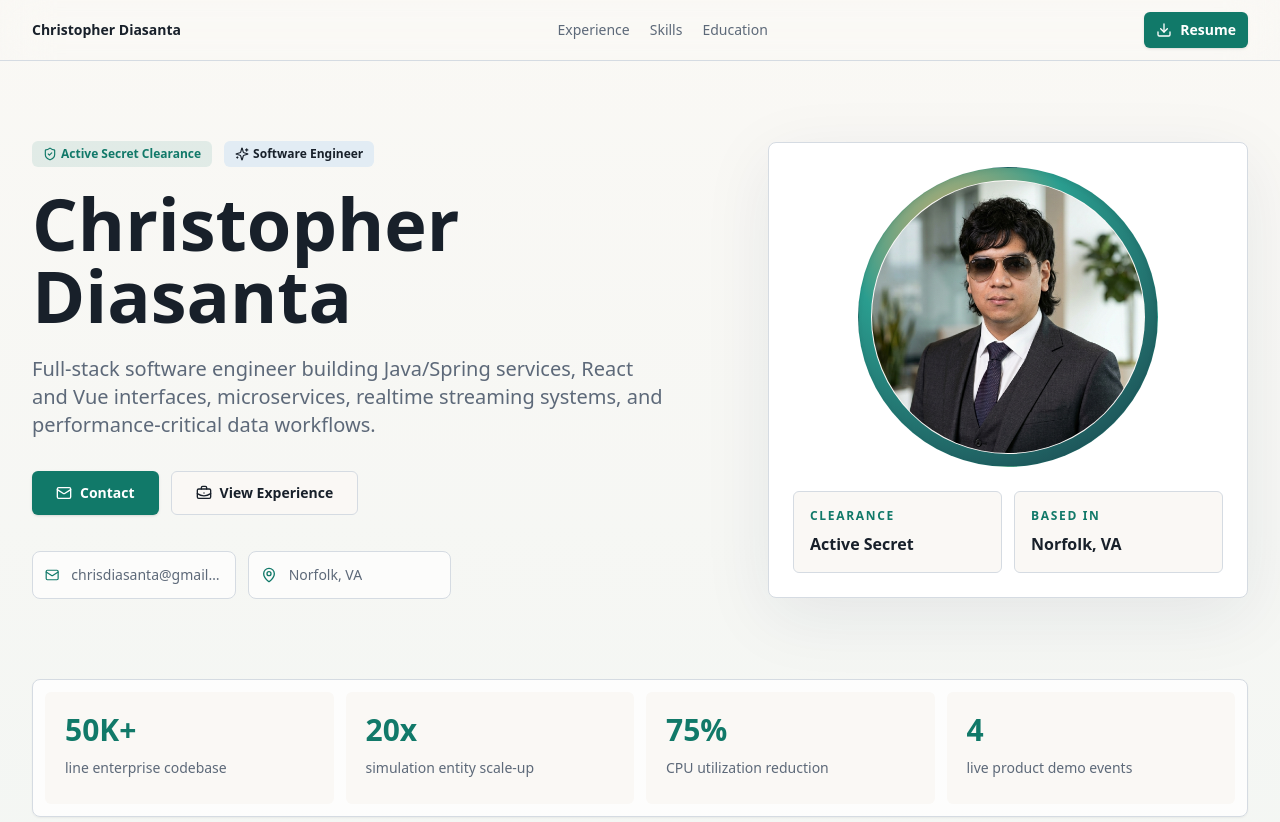
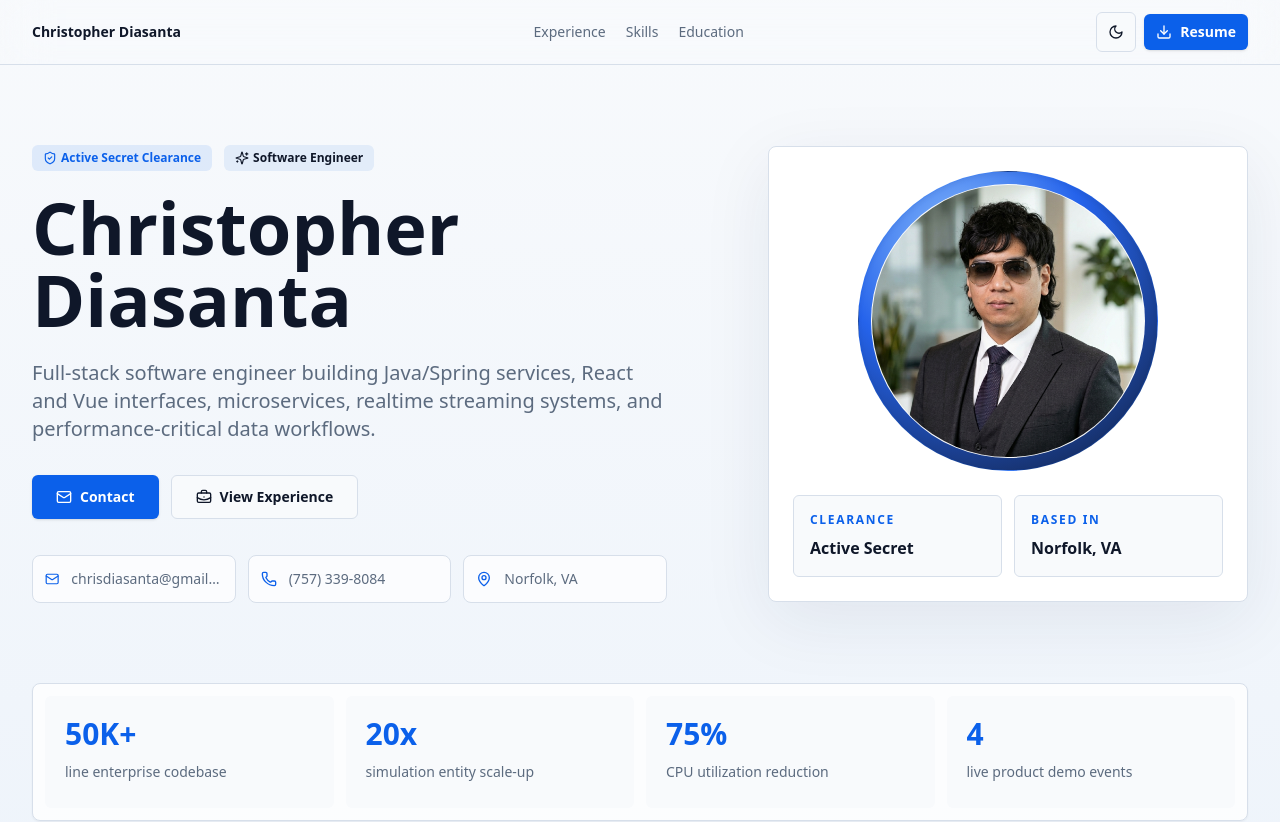
Before and after one commit to GeneralTaoChikn/GeneralTaoChikn.github.io, a Next.js app: page / in a window 1280 px wide. Shown: the top 822 px of the page. Built offline with nearby package versions, Linux system fonts and the light colour scheme.

Commit message:
changed color to blue and added dark mode

```diff
--- a/app/globals.css
+++ b/app/globals.css
@@ -4,26 +4,54 @@
 
 @layer base {
   :root {
-    --background: 42 33% 97%;
-    --foreground: 215 28% 13%;
+    color-scheme: light;
+    --background: 214 45% 98%;
+    --foreground: 222 47% 11%;
     --card: 0 0% 100%;
-    --card-foreground: 215 28% 13%;
+    --card-foreground: 222 47% 11%;
     --popover: 0 0% 100%;
-    --popover-foreground: 215 28% 13%;
-    --primary: 171 76% 27%;
+    --popover-foreground: 222 47% 11%;
+    --primary: 217 91% 48%;
     --primary-foreground: 0 0% 100%;
-    --secondary: 205 44% 92%;
-    --secondary-foreground: 215 28% 13%;
-    --muted: 210 27% 94%;
-    --muted-foreground: 214 13% 42%;
-    --accent: 30 92% 58%;
-    --accent-foreground: 215 28% 13%;
+    --secondary: 214 65% 93%;
+    --secondary-foreground: 222 47% 11%;
+    --muted: 214 48% 94%;
+    --muted-foreground: 215 16% 43%;
+    --accent: 199 89% 48%;
+    --accent-foreground: 222 47% 11%;
     --destructive: 0 84% 60%;
     --destructive-foreground: 0 0% 98%;
-    --border: 210 19% 86%;
-    --input: 210 19% 86%;
-    --ring: 171 76% 27%;
+    --border: 214 32% 88%;
+    --input: 214 32% 88%;
+    --ring: 217 91% 48%;
+    --shell-mid: 212 64% 94%;
+    --shell-end: 218 55% 96%;
     --radius: 0.5rem;
+  }
+
+  .dark {
+    color-scheme: dark;
+    --background: 222 47% 8%;
+    --foreground: 213 31% 91%;
+    --card: 222 47% 11%;
+    --card-foreground: 213 31% 91%;
+    --popover: 222 47% 11%;
+    --popover-foreground: 213 31% 91%;
+    --primary: 213 94% 68%;
+    --primary-foreground: 222 47% 8%;
+    --secondary: 217 33% 18%;
+    --secondary-foreground: 213 31% 91%;
+    --muted: 217 33% 16%;
+    --muted-foreground: 215 20% 72%;
+    --accent: 199 89% 58%;
+    --accent-foreground: 222 47% 8%;
+    --destructive: 0 72% 51%;
+    --destructive-foreground: 0 0% 98%;
+    --border: 217 33% 22%;
+    --input: 217 33% 22%;
+    --ring: 213 94% 68%;
+    --shell-mid: 221 45% 10%;
+    --shell-end: 224 54% 13%;
   }
 
   * {
@@ -42,6 +70,6 @@
 
   .resume-shell {
     background:
-      linear-gradient(180deg, hsl(var(--background)) 0%, #eef4f2 54%, #f7f2e8 100%);
+      linear-gradient(180deg, hsl(var(--background)) 0%, hsl(var(--shell-mid)) 54%, hsl(var(--shell-end)) 100%);
   }
 }
--- a/app/layout.tsx
+++ b/app/layout.tsx
@@ -13,7 +13,23 @@ export default function RootLayout({
   children: React.ReactNode;
 }>) {
   return (
-    <html lang="en" className="scroll-smooth">
+    <html lang="en" className="scroll-smooth" suppressHydrationWarning>
+      <head>
+        <script
+          dangerouslySetInnerHTML={{
+            __html: `
+              try {
+                const storedTheme = localStorage.getItem("theme");
+                const prefersDark = window.matchMedia("(prefers-color-scheme: dark)").matches;
+                const theme = storedTheme || (prefersDark ? "dark" : "light");
+                document.documentElement.classList.toggle("dark", theme === "dark");
+              } catch {
+                /* Ignore unavailable storage or media-query APIs. */
+              }
+            `,
+          }}
+        />
+      </head>
       <body className="min-h-screen bg-background font-sans antialiased">{children}</body>
     </html>
   );
--- a/app/page.tsx
+++ b/app/page.tsx
@@ -1,6 +1,7 @@
 "use client";
 
 import Image from "next/image";
+import { useEffect, useState } from "react";
 import { motion } from "framer-motion";
 import {
   BriefcaseBusiness,
@@ -8,8 +9,11 @@ import {
   GraduationCap,
   Mail,
   MapPin,
+  Moon,
+  Phone,
   ShieldCheck,
   Sparkles,
+  Sun,
 } from "lucide-react";
 import { Badge } from "@/components/ui/badge";
 import { Button } from "@/components/ui/button";
@@ -28,6 +32,12 @@ const contact = [
     value: "chrisdiasanta@gmail.com",
     href: "mailto:chrisdiasanta@gmail.com",
     icon: Mail,
+  },
+  {
+    label: "Phone",
+    value: "(757) 339-8084",
+    href: "tel:+17573398084",
+    icon: Phone,
   },
   {
     label: "Location",
@@ -80,40 +90,15 @@ const skillGroups = [
   },
   {
     title: "Languages",
-    skills: [
-      "Java",
-      "Scala",
-      "Python",
-      "TypeScript",
-      "JavaScript",
-      "SQL",
-      "C#",
-      "C++",
-    ],
+    skills: ["Java", "Scala", "Python", "TypeScript", "JavaScript", "SQL", "C#", "C++"],
   },
   {
     title: "Frameworks",
-    skills: [
-      "Spring Boot",
-      "Spring Data JPA",
-      "Hibernate",
-      "Vue.js",
-      "React",
-      "D3.js",
-    ],
+    skills: ["Spring Boot", "Spring Data JPA", "Hibernate", "Vue.js", "React", "D3.js"],
   },
   {
     title: "Data & DevOps",
-    skills: [
-      "Apache Kafka",
-      "Protocol Buffers",
-      "Docker",
-      "Maven",
-      "Nginx",
-      "Git",
-      "Postman",
-      "CI/CD",
-    ],
+    skills: ["Apache Kafka", "Protocol Buffers", "Docker", "Maven", "Nginx", "Git", "Postman", "CI/CD"],
   },
   {
     title: "Platforms",
@@ -141,10 +126,26 @@ const fadeUp = {
   animate: { opacity: 1, y: 0 },
 };
 
-const assetPath = (path: string) =>
-  `${process.env.NEXT_PUBLIC_BASE_PATH || ""}${path}`;
+const assetPath = (path: string) => `${process.env.NEXT_PUBLIC_BASE_PATH || ""}${path}`;
+
+type Theme = "light" | "dark";
 
 export default function Home() {
+  const [theme, setTheme] = useState<Theme>("light");
+
+  useEffect(() => {
+    setTheme(document.documentElement.classList.contains("dark") ? "dark" : "light");
+  }, []);
+
+  const toggleTheme = () => {
+    setTheme((currentTheme) => {
+      const nextTheme = currentTheme === "dark" ? "light" : "dark";
+      document.documentElement.classList.toggle("dark", nextTheme === "dark");
+      localStorage.setItem("theme", nextTheme);
+      return nextTheme;
+    });
+  };
+
   return (
     <main className="resume-shell min-h-screen overflow-hidden">
       <header className="sticky top-0 z-50 border-b bg-background/88 backdrop-blur-xl">
@@ -163,33 +164,35 @@ export default function Home() {
               Education
             </a>
           </div>
-          <Button asChild size="sm">
-            <a
-              href={assetPath("/Diasanta_Resume.pdf")}
-              target="_blank"
-              rel="noreferrer"
+          <div className="flex items-center gap-2">
+            <Button
+              type="button"
+              variant="outline"
+              size="icon"
+              onClick={toggleTheme}
+              aria-label={`Switch to ${theme === "dark" ? "light" : "dark"} mode`}
+              title={`Switch to ${theme === "dark" ? "light" : "dark"} mode`}
             >
-              <Download />
-              Resume
-            </a>
-          </Button>
+              {theme === "dark" ? <Sun /> : <Moon />}
+            </Button>
+            <Button asChild size="sm">
+              <a href={assetPath("/Diasanta_Resume.pdf")} target="_blank" rel="noreferrer">
+                <Download />
+                Resume
+              </a>
+            </Button>
+          </div>
         </nav>
       </header>
 
-      <section
-        id="top"
-        className="mx-auto grid max-w-7xl gap-10 px-4 py-12 sm:px-6 md:py-16 lg:grid-cols-[1.08fr_0.92fr] lg:px-8 lg:py-20"
-      >
+      <section id="top" className="mx-auto grid max-w-7xl gap-10 px-4 py-12 sm:px-6 md:py-16 lg:grid-cols-[1.08fr_0.92fr] lg:px-8 lg:py-20">
         <motion.div
           className="flex flex-col justify-center"
           initial="initial"
           animate="animate"
           transition={{ staggerChildren: 0.08 }}
         >
-          <motion.div
-            variants={fadeUp}
-            className="mb-5 flex flex-wrap items-center gap-3"
-          >
+          <motion.div variants={fadeUp} className="mb-5 flex flex-wrap items-center gap-3">
             <Badge className="bg-primary/10 text-primary hover:bg-primary/10">
               <ShieldCheck className="mr-1 size-3.5" />
               Active Secret Clearance
@@ -210,15 +213,11 @@ export default function Home() {
             variants={fadeUp}
             className="mt-6 max-w-2xl text-lg leading-8 text-muted-foreground sm:text-xl"
           >
-            Full-stack software engineer building Java/Spring services, React
-            and Vue interfaces, microservices, realtime streaming systems, and
-            performance-critical data workflows.
+            Full-stack software engineer building Java/Spring services, React and Vue interfaces,
+            microservices, realtime streaming systems, and performance-critical data workflows.
           </motion.p>
 
-          <motion.div
-            variants={fadeUp}
-            className="mt-8 flex flex-col gap-3 sm:flex-row"
-          >
+          <motion.div variants={fadeUp} className="mt-8 flex flex-col gap-3 sm:flex-row">
             <Button asChild size="lg">
               <a href="mailto:chrisdiasanta@gmail.com">
                 <Mail />
@@ -258,7 +257,7 @@ export default function Home() {
         >
           <div className="absolute inset-x-10 top-10 h-72 rounded-[32px] bg-primary/12 blur-3xl" />
           <div className="relative w-full overflow-hidden rounded-lg border bg-card p-6 shadow-soft-border">
-            <div className="mx-auto flex aspect-square w-full max-w-[300px] items-center justify-center overflow-hidden rounded-full border border-primary/20 bg-[radial-gradient(circle_at_35%_25%,#f7b267_0%,#2a9d8f_38%,#183642_100%)] p-3 shadow-inner">
+            <div className="mx-auto flex aspect-square w-full max-w-[300px] items-center justify-center overflow-hidden rounded-full border border-primary/20 bg-[radial-gradient(circle_at_35%_25%,#93c5fd_0%,#2563eb_42%,#0f172a_100%)] p-3 shadow-inner">
               <div className="relative size-full overflow-hidden rounded-full border border-white/30 bg-background">
                 <Image
                   src={assetPath("/profile-picture.png")}
@@ -299,9 +298,7 @@ export default function Home() {
               className="min-h-28 rounded-md bg-background p-5"
             >
               <p className="text-3xl font-black text-primary">{metric.value}</p>
-              <p className="mt-2 text-sm leading-6 text-muted-foreground">
-                {metric.label}
-              </p>
+              <p className="mt-2 text-sm leading-6 text-muted-foreground">{metric.label}</p>
             </motion.div>
           ))}
         </div>
@@ -309,12 +306,8 @@ export default function Home() {
 
       <section className="mx-auto grid max-w-7xl gap-8 px-4 py-12 sm:px-6 lg:grid-cols-[0.65fr_1.35fr] lg:px-8">
         <div>
-          <p className="text-sm font-bold uppercase tracking-[0.18em] text-primary">
-            Profile
-          </p>
-          <h2 className="mt-3 text-3xl font-black tracking-normal">
-            Engineering Focus
-          </h2>
+          <p className="text-sm font-bold uppercase tracking-[0.18em] text-primary">Profile</p>
+          <h2 className="mt-3 text-3xl font-black tracking-normal">Engineering Focus</h2>
         </div>
         <div className="grid gap-4 sm:grid-cols-2">
           {highlights.map((highlight) => (
@@ -333,18 +326,11 @@ export default function Home() {
 
       <Separator className="mx-auto max-w-7xl" />
 
-      <section
-        id="experience"
-        className="mx-auto max-w-7xl px-4 py-14 sm:px-6 lg:px-8"
-      >
+      <section id="experience" className="mx-auto max-w-7xl px-4 py-14 sm:px-6 lg:px-8">
         <div className="mb-8 flex flex-col justify-between gap-4 md:flex-row md:items-end">
           <div>
-            <p className="text-sm font-bold uppercase tracking-[0.18em] text-primary">
-              Experience
-            </p>
-            <h2 className="mt-3 text-3xl font-black tracking-normal">
-              Mission Technologies, HII
-            </h2>
+            <p className="text-sm font-bold uppercase tracking-[0.18em] text-primary">Experience</p>
+            <h2 className="mt-3 text-3xl font-black tracking-normal">Mission Technologies, HII</h2>
           </div>
           <div className="text-sm font-medium text-muted-foreground md:text-right">
             <p>Software Engineer</p>
@@ -363,9 +349,7 @@ export default function Home() {
             >
               <Card className="h-full">
                 <CardHeader className="pb-3">
-                  <CardDescription>
-                    Impact {String(index + 1).padStart(2, "0")}
-                  </CardDescription>
+                  <CardDescription>Impact {String(index + 1).padStart(2, "0")}</CardDescription>
                 </CardHeader>
                 <CardContent>
                   <p className="leading-7 text-muted-foreground">{bullet}</p>
@@ -379,12 +363,8 @@ export default function Home() {
       <section id="skills" className="border-y bg-card/55">
         <div className="mx-auto max-w-7xl px-4 py-14 sm:px-6 lg:px-8">
           <div className="mb-8 max-w-3xl">
-            <p className="text-sm font-bold uppercase tracking-[0.18em] text-primary">
-              Skills
-            </p>
-            <h2 className="mt-3 text-3xl font-black tracking-normal">
-              Technical Stack
-            </h2>
+            <p className="text-sm font-bold uppercase tracking-[0.18em] text-primary">Skills</p>
+            <h2 className="mt-3 text-3xl font-black tracking-normal">Technical Stack</h2>
           </div>
           <div className="grid gap-5 lg:grid-cols-5">
             {skillGroups.map((group) => (
@@ -394,11 +374,7 @@ export default function Home() {
                 </CardHeader>
                 <CardContent className="flex flex-wrap gap-2">
                   {group.skills.map((skill) => (
-                    <Badge
-                      key={skill}
-                      variant="secondary"
-                      className="bg-secondary/70"
-                    >
+                    <Badge key={skill} variant="secondary" className="bg-secondary/70">
                       {skill}
                     </Badge>
                   ))}
@@ -409,17 +385,10 @@ export default function Home() {
         </div>
       </section>
 
-      <section
-        id="education"
-        className="mx-auto grid max-w-7xl gap-8 px-4 py-14 sm:px-6 lg:grid-cols-[0.55fr_1.45fr] lg:px-8"
-      >
+      <section id="education" className="mx-auto grid max-w-7xl gap-8 px-4 py-14 sm:px-6 lg:grid-cols-[0.55fr_1.45fr] lg:px-8">
         <div>
-          <p className="text-sm font-bold uppercase tracking-[0.18em] text-primary">
-            Education
-          </p>
-          <h2 className="mt-3 text-3xl font-black tracking-normal">
-            Computer Science
-          </h2>
+          <p className="text-sm font-bold uppercase tracking-[0.18em] text-primary">Education</p>
+          <h2 className="mt-3 text-3xl font-black tracking-normal">Computer Science</h2>
         </div>
         <div className="grid gap-4 md:grid-cols-2">
           {education.map((item) => (
@@ -431,22 +400,18 @@ export default function Home() {
               </CardHeader>
               <CardContent>
                 <p className="font-semibold">{item.detail}</p>
-                <p className="mt-2 text-sm text-muted-foreground">
-                  {item.date}
-                </p>
+                <p className="mt-2 text-sm text-muted-foreground">{item.date}</p>
               </CardContent>
             </Card>
           ))}
         </div>
       </section>
 
-      <footer className="border-t bg-foreground text-background">
+      <footer className="border-t bg-card text-card-foreground">
         <div className="mx-auto flex max-w-7xl flex-col gap-5 px-4 py-8 sm:px-6 md:flex-row md:items-center md:justify-between lg:px-8">
           <div>
             <p className="font-bold">Christopher Diasanta</p>
-            <p className="mt-1 text-sm text-background/70">
-              Software Engineer | Norfolk, VA
-            </p>
+            <p className="mt-1 text-sm text-muted-foreground">Software Engineer | Norfolk, VA</p>
           </div>
           <div className="flex flex-wrap gap-3">
             <Button asChild variant="secondary">
@@ -456,11 +421,7 @@ export default function Home() {
               </a>
             </Button>
             <Button asChild variant="secondary">
-              <a
-                href={assetPath("/Diasanta_Resume.pdf")}
-                target="_blank"
-                rel="noreferrer"
-              >
+              <a href={assetPath("/Diasanta_Resume.pdf")} target="_blank" rel="noreferrer">
                 <Download />
                 PDF
               </a>
```
